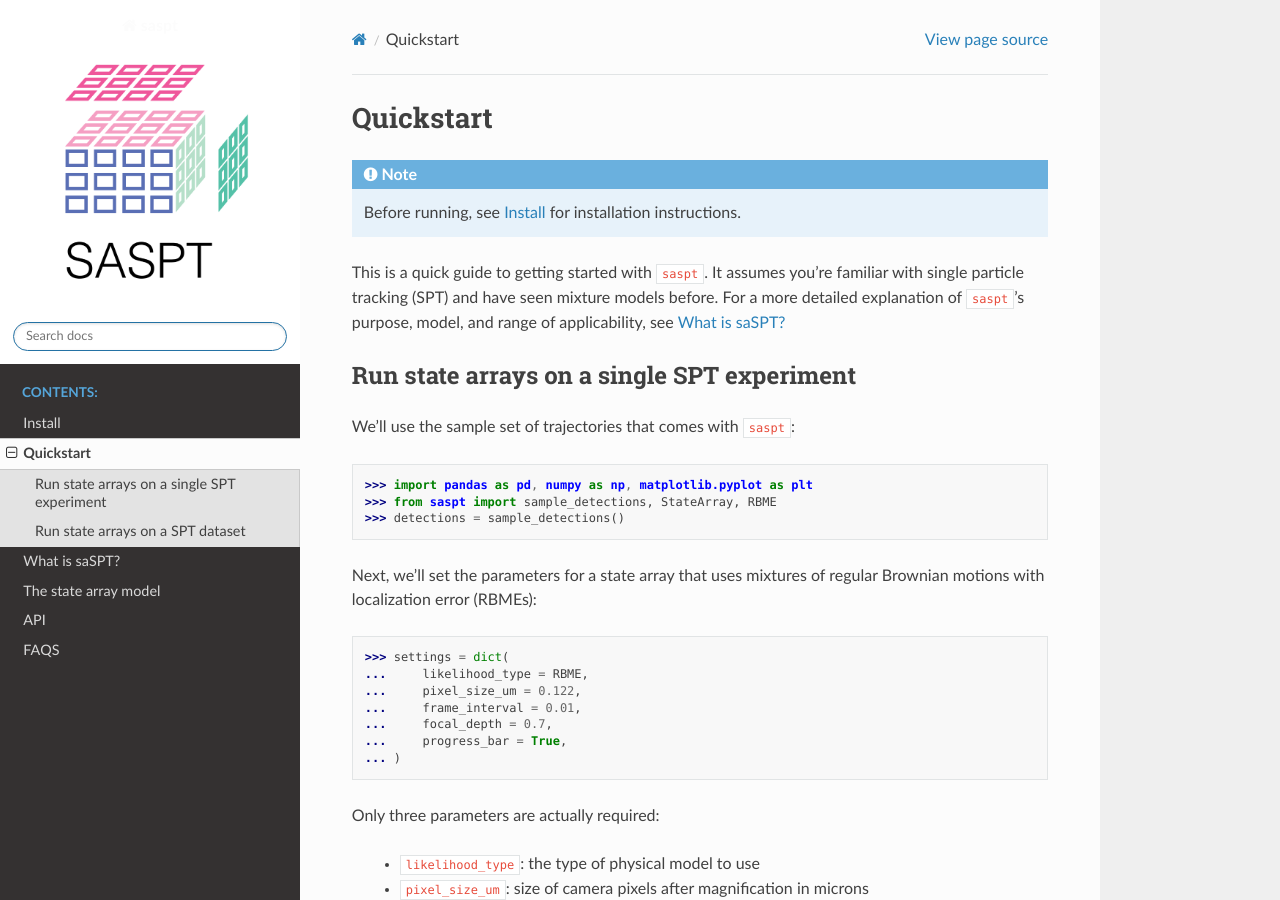
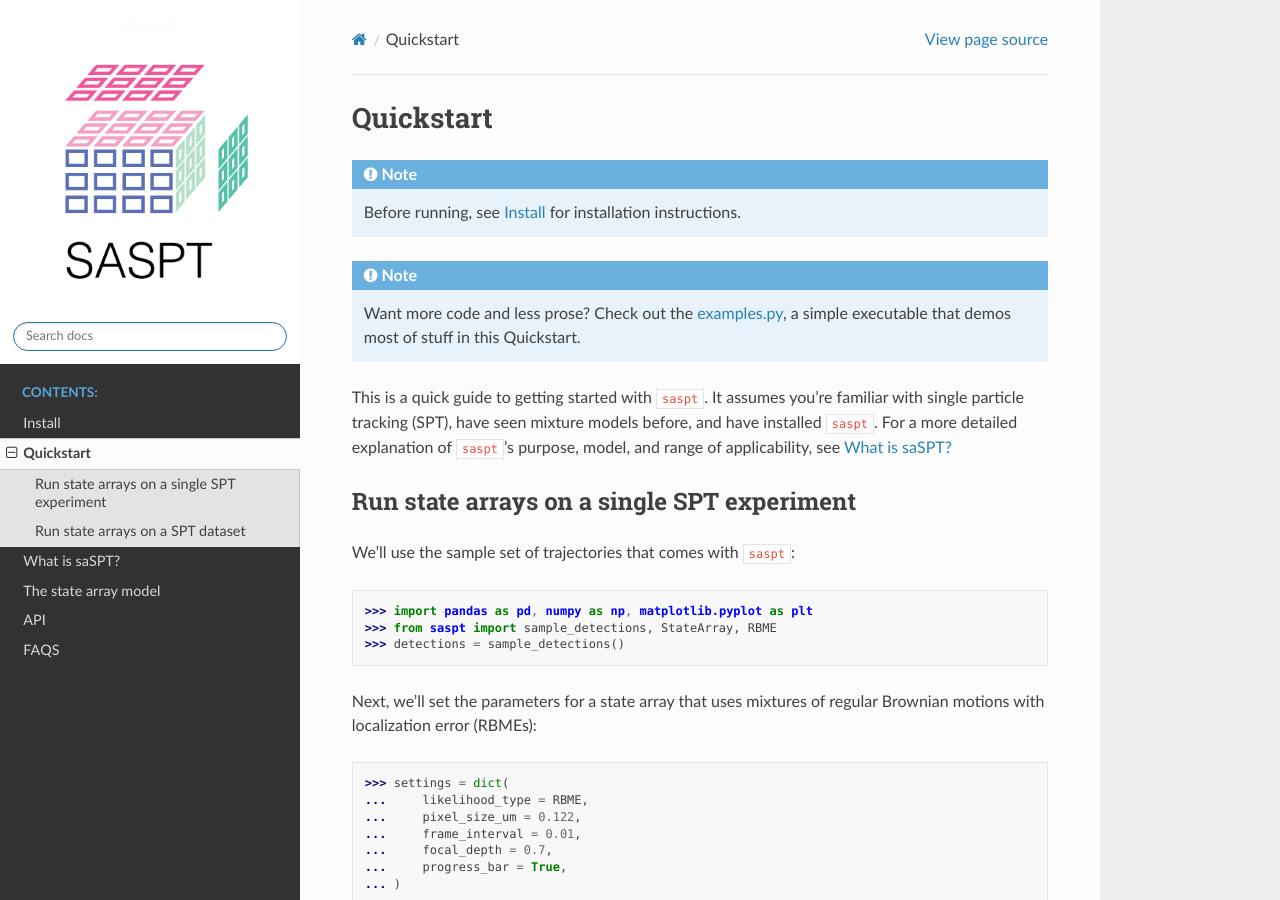
Before and after one commit to alecheckert/saspt, a Sphinx documentation site: the page built from doc/getting_started.rst, in a window 1280 px wide and 900 px high. Built offline with Sphinx 7.4.7 and the Read the Docs theme 2.0.0, drawn with Linux system fonts in a browser that asks for light colours.

Commit message:
cleaned up examples.py

```diff
--- a/doc/getting_started.rst
+++ b/doc/getting_started.rst
@@ -8,8 +8,13 @@ Quickstart
 
     Before running, see :ref:`install_label` for installation instructions.
 
+.. note::
+
+    Want more code and less prose? Check out the `examples.py <https://github.com/alecheckert/saspt/blob/main/examples/examples.py>`_, a simple executable that demos most of stuff in this Quickstart.
+
 This is a quick guide to getting started with ``saspt``. It assumes you're familiar
-with single particle tracking (SPT) and have seen mixture models before.
+with single particle tracking (SPT), have seen mixture models before, and have
+installed ``saspt``.
 For a more detailed explanation of ``saspt``'s purpose, model, and range of applicability,
 see :ref:`description_label`
 
```
Also changed, not shown: 1 other file.
